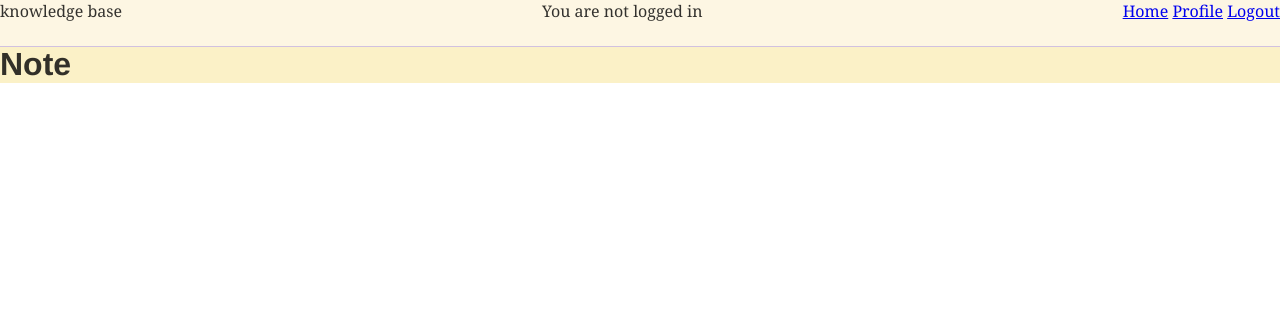
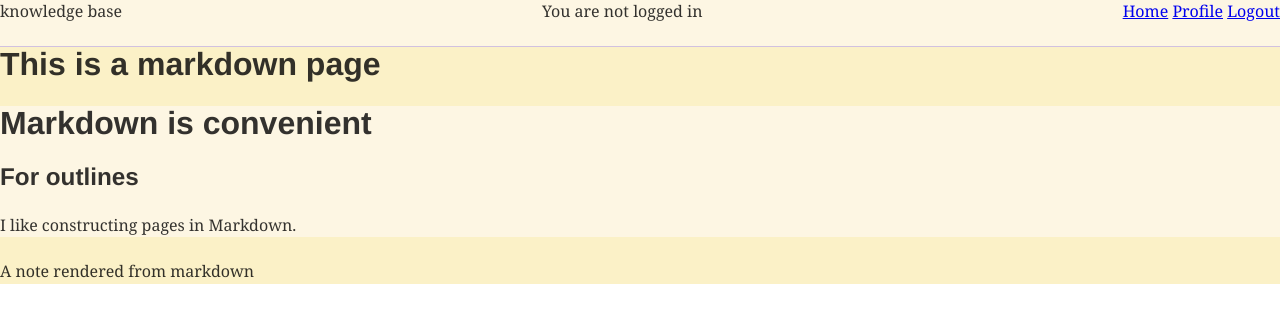
Before and after one commit to hukevinxiaochen/learn-gatsby, a Gatsby site: page /markdown-page/ in a window 1280 px wide. Built offline with nearby package versions, Linux system fonts and the light colour scheme; Gatsby itself is replaced by a stand-in of ours; some packages are replaced by stand-ins of ours.

Commit message:
feat: note renders actual content
from the markdown file! uses graphQL query to pull this

```diff
--- a/src/templates/note.js
+++ b/src/templates/note.js
@@ -1,10 +1,25 @@
 import React from "react"
+import { graphql } from "gatsby"
 import Layout from "../components/layout"
 
-export default function Note() {
+export default function Note({ data }) {
+  const note = data.markdownRemark
   return (
     <Layout>
-      <h1>Note</h1>
+      <h1>{note.frontmatter.title}</h1>
+      <div dangerouslySetInnerHTML={{ __html: note.html }}></div>
+      <p>A note rendered from markdown</p>
     </Layout>
   )
 }
+
+export const query = graphql`
+  query($slug: String!) {
+    markdownRemark(fields: { slug: { eq: $slug } }) {
+      html
+      frontmatter {
+        title
+      }
+    }
+  }
+`
```
